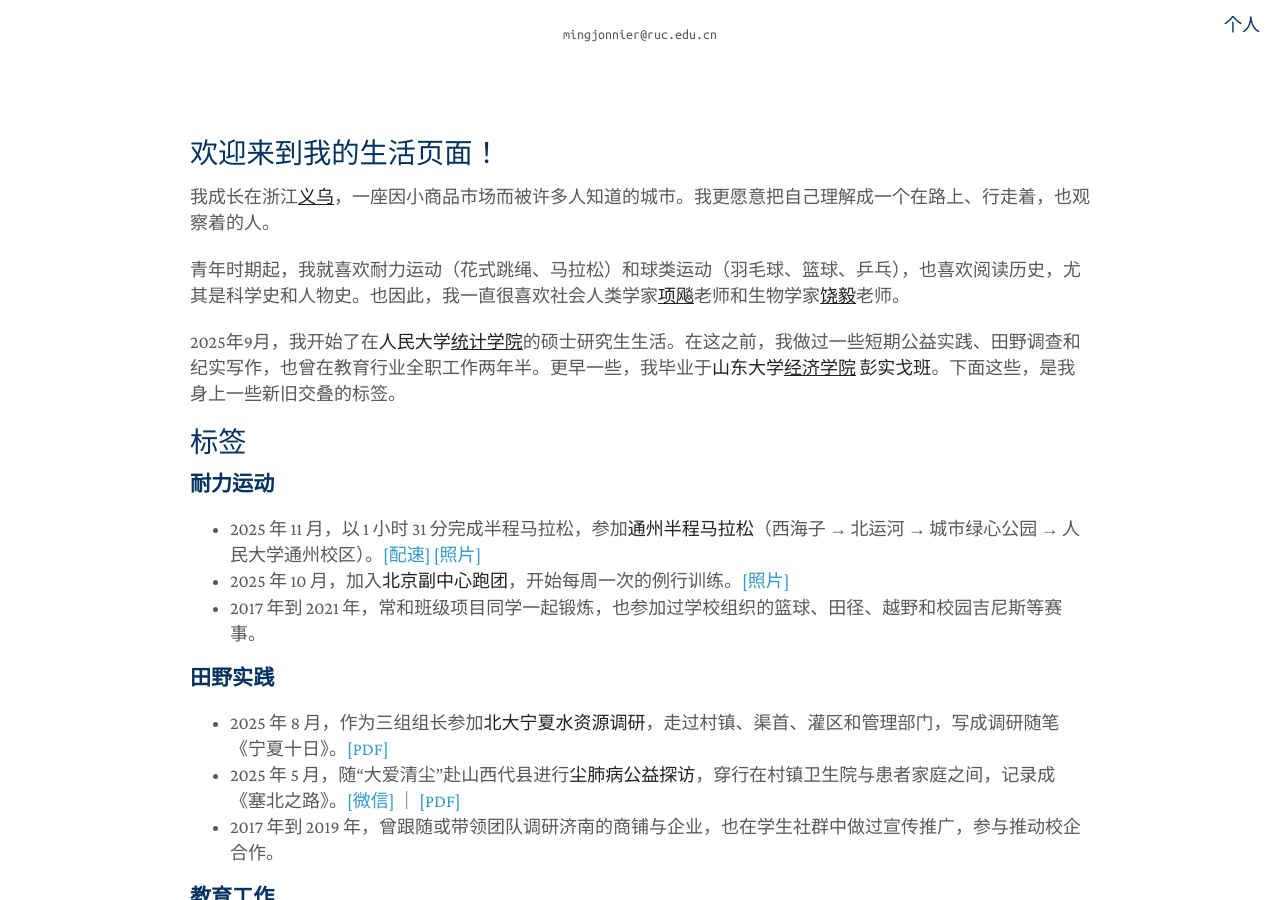
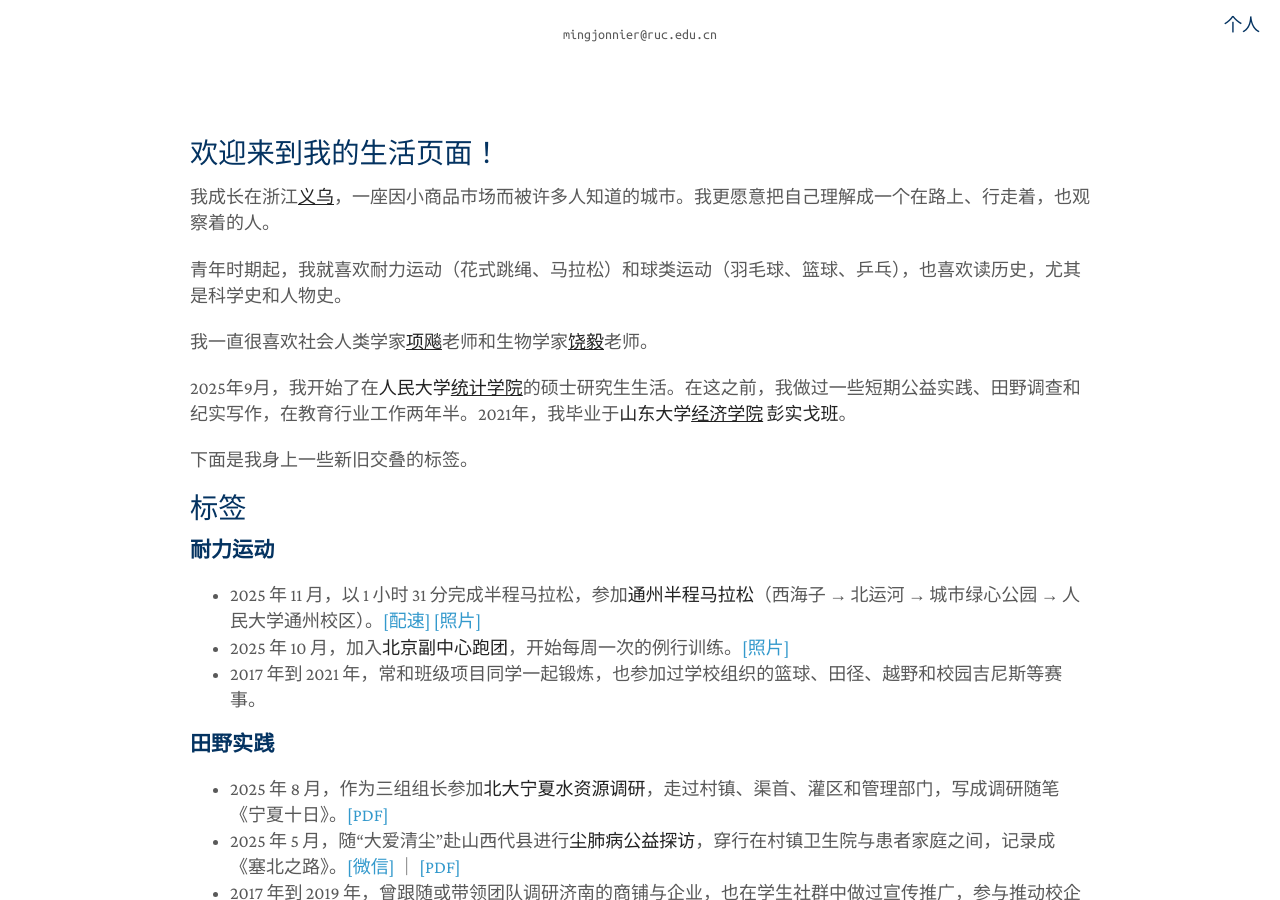
Before and after one commit to zhangming4153/zhangming4153.github.io, a Jekyll site: the page built from cn/index.md, in a window 1280 px wide and 900 px high, scrolled down 553 px. Built offline with Jekyll 4.4.1, drawn with Linux system fonts in a browser that asks for light colours; a style sheet for code colours, icons or effects is not loaded.

Commit message:
Improve clarity and conciseness in index.md
Refined the text for clarity and removed some redundant phrases.

```diff
--- a/cn/index.md
+++ b/cn/index.md
@@ -7,9 +7,13 @@ title: 章明
 
 我成长在浙江<a href="https://en.wikipedia.org/wiki/Yiwu"><strong><u>义乌</u></strong></a>，一座因小商品市场而被许多人知道的城市。我更愿意把自己理解成一个在路上、行走着，也观察着的人。
 
-青年时期起，我就喜欢耐力运动（花式跳绳、马拉松）和球类运动（羽毛球、篮球、乒乓），也喜欢阅读历史，尤其是科学史和人物史。也因此，我一直很喜欢社会人类学家<a href="https://baike.baidu.com/item/项飙/23318243"><strong><u>项飚</u></strong></a>老师和生物学家<a href="https://en.wikipedia.org/wiki/Rao_Yi"><strong><u>饶毅</u></strong></a>老师。
+青年时期起，我就喜欢耐力运动（花式跳绳、马拉松）和球类运动（羽毛球、篮球、乒乓），也喜欢读历史，尤其是科学史和人物史。
 
-2025年9月，我开始了在**人民大学**<a href="http://stat.ruc.edu.cn"><strong><u>统计学院</u></strong></a>的硕士研究生生活。在这之前，我做过一些短期公益实践、田野调查和纪实写作，也曾在教育行业全职工作两年半。更早一些，我毕业于**山东大学**<a href="https://www.econ.sdu.edu.cn"><strong><u>经济学院</u></strong></a> **彭实戈班**。下面这些，是我身上一些新旧交叠的标签。
+我一直很喜欢社会人类学家<a href="https://baike.baidu.com/item/项飙/23318243"><strong><u>项飚</u></strong></a>老师和生物学家<a href="https://en.wikipedia.org/wiki/Rao_Yi"><strong><u>饶毅</u></strong></a>老师。
+
+2025年9月，我开始了在**人民大学**<a href="http://stat.ruc.edu.cn"><strong><u>统计学院</u></strong></a>的硕士研究生生活。在这之前，我做过一些短期公益实践、田野调查和纪实写作，在教育行业工作两年半。2021年，我毕业于**山东大学**<a href="https://www.econ.sdu.edu.cn"><strong><u>经济学院</u></strong></a> **彭实戈班**。
+
+下面是我身上一些新旧交叠的标签。
 
 ## 标签
 
```
